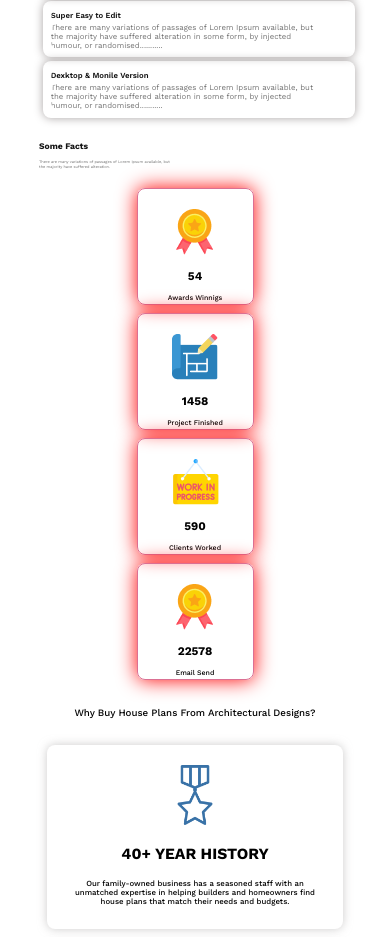
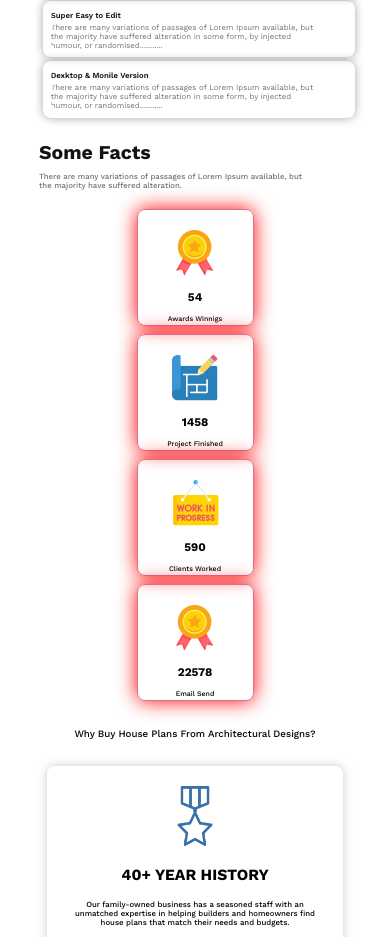
Before and after one commit to mdsamaul/architects-g3, a plain HTML site: page index.html in a window 390 px wide. Shown: the part 2603-3540 px from the top of the page. Drawn offline with nearby package versions, Linux system fonts and the light colour scheme.

Commit message:
completed

```diff
--- a/css/style.css
+++ b/css/style.css
@@ -442,6 +442,14 @@
   }
   /* <!-- end  Features you will love & enjoy section  -->
       <!-- start Some Facts--> */
+  .fact-title {
+    font-size: 5vw;
+    font-weight: 700;
+  }
+  .fact-details {
+    font-size: 2vw;
+    font-weight: 500;
+  }
   .feature-title {
     font-size: 4vw;
     padding: 20px 15px;
```
Also changed, not shown: index.html (+2 -1 lines).
